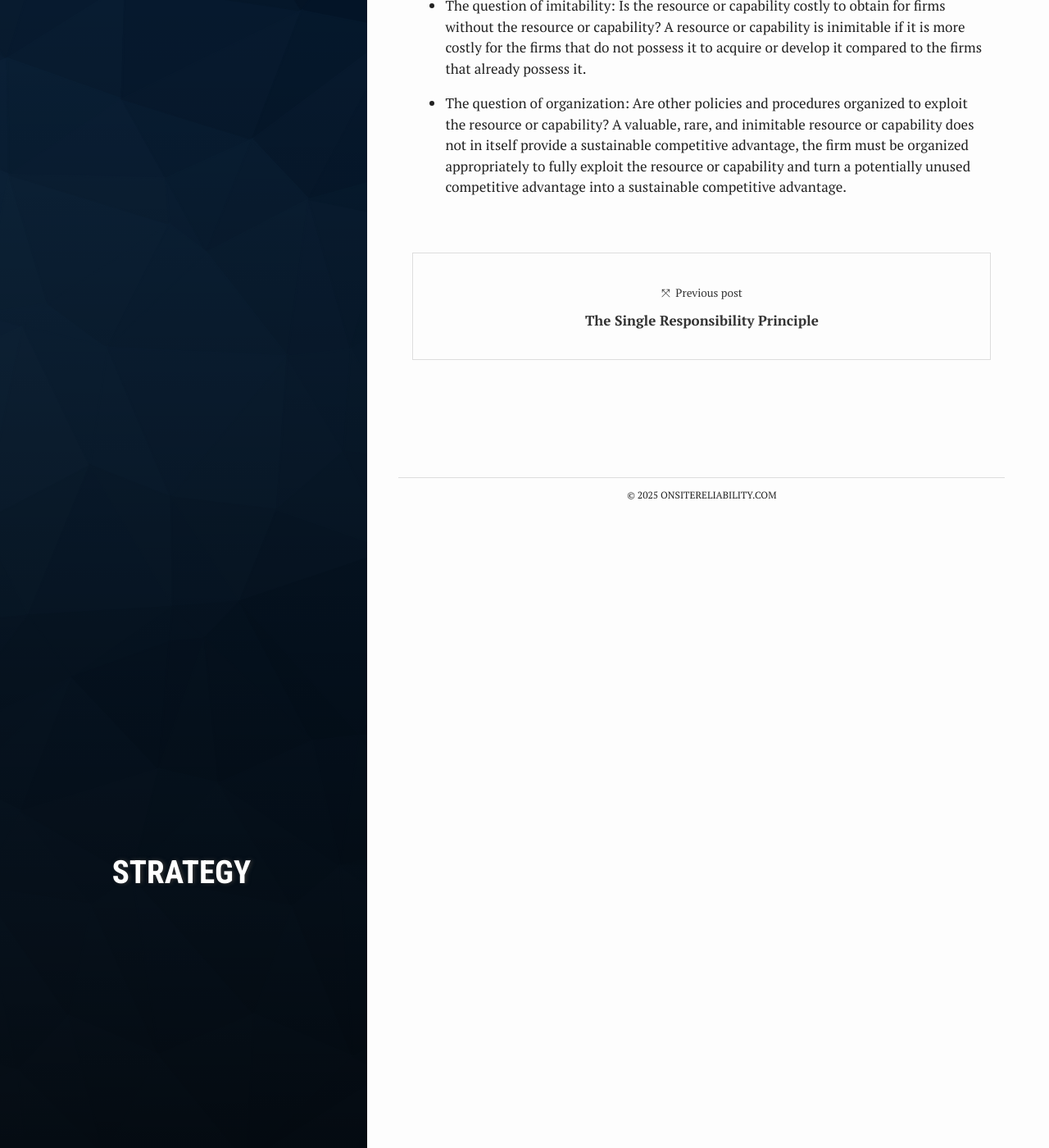
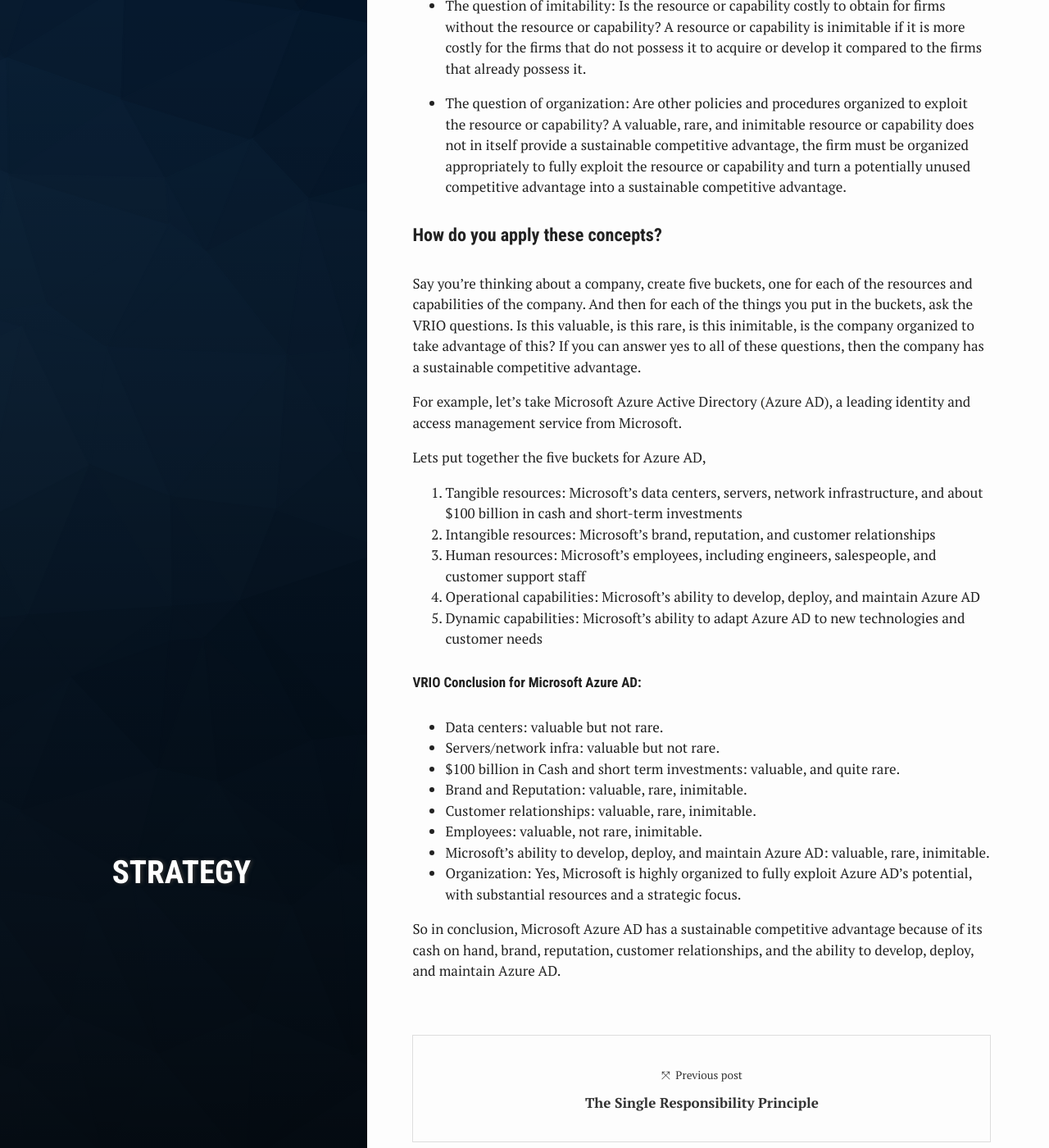
Before and after one commit to qapage/qapage.github.io, a Jekyll site: the page built from _posts/2025-03-10-What-is-Strategy.md, in a window 1280 px wide and 1400 px high, scrolled down 2988 px. Shown: the whole window at 82% size. Built offline with Jekyll 4.4.1, drawn with Linux system fonts in a browser that asks for light colours.

Commit message:
Added an application to the strategy blog

```diff
--- a/_posts/2025-03-10-What-is-Strategy.md
+++ b/_posts/2025-03-10-What-is-Strategy.md
@@ -53,3 +53,29 @@
 - The question of imitability: Is the resource or capability costly to obtain for firms without the resource or capability? A resource or capability is inimitable if it is more costly for the firms that do not possess it to acquire or develop it compared to the firms that already possess it.
 
 - The question of organization: Are other policies and procedures organized to exploit the resource or capability? A valuable, rare, and inimitable resource or capability does not in itself provide a sustainable competitive advantage, the firm must be organized appropriately to fully exploit the resource or capability and turn a potentially unused competitive advantage into a sustainable competitive advantage.
+
+#### How do you apply these concepts?
+
+Say you're thinking about a company, create five buckets, one for each of the resources and capabilities of the company. And then for each of the things you put in the buckets, ask the VRIO questions. Is this valuable, is this rare, is this inimitable, is the company organized to take advantage of this? If you can answer yes to all of these questions, then the company has a sustainable competitive advantage.
+
+For example, let's take Microsoft Azure Active Directory (Azure AD), a leading identity and access management service from Microsoft.
+
+Lets put together the five buckets for Azure AD,
+
+1. Tangible resources: Microsoft's data centers, servers, network infrastructure, and about $100 billion in cash and short-term investments
+2. Intangible resources: Microsoft's brand, reputation, and customer relationships
+3. Human resources: Microsoft's employees, including engineers, salespeople, and customer support staff
+4. Operational capabilities: Microsoft's ability to develop, deploy, and maintain Azure AD
+5. Dynamic capabilities: Microsoft's ability to adapt Azure AD to new technologies and customer needs
+
+##### VRIO Conclusion for Microsoft Azure AD:
+- Data centers: valuable but not rare.
+- Servers/network infra: valuable but not rare.
+- $100 billion in Cash and short term investments: valuable, and quite rare.
+- Brand and Reputation: valuable, rare, inimitable.
+- Customer relationships: valuable, rare, inimitable.
+- Employees: valuable, not rare, inimitable.
+- Microsoft's ability to develop, deploy, and maintain Azure AD: valuable, rare, inimitable.
+- Organization: Yes, Microsoft is highly organized to fully exploit Azure AD's potential, with substantial resources and a strategic focus.
+
+So in conclusion, Microsoft Azure AD has a sustainable competitive advantage because of its cash on hand, brand, reputation, customer relationships, and the ability to develop, deploy, and maintain Azure AD.
```
